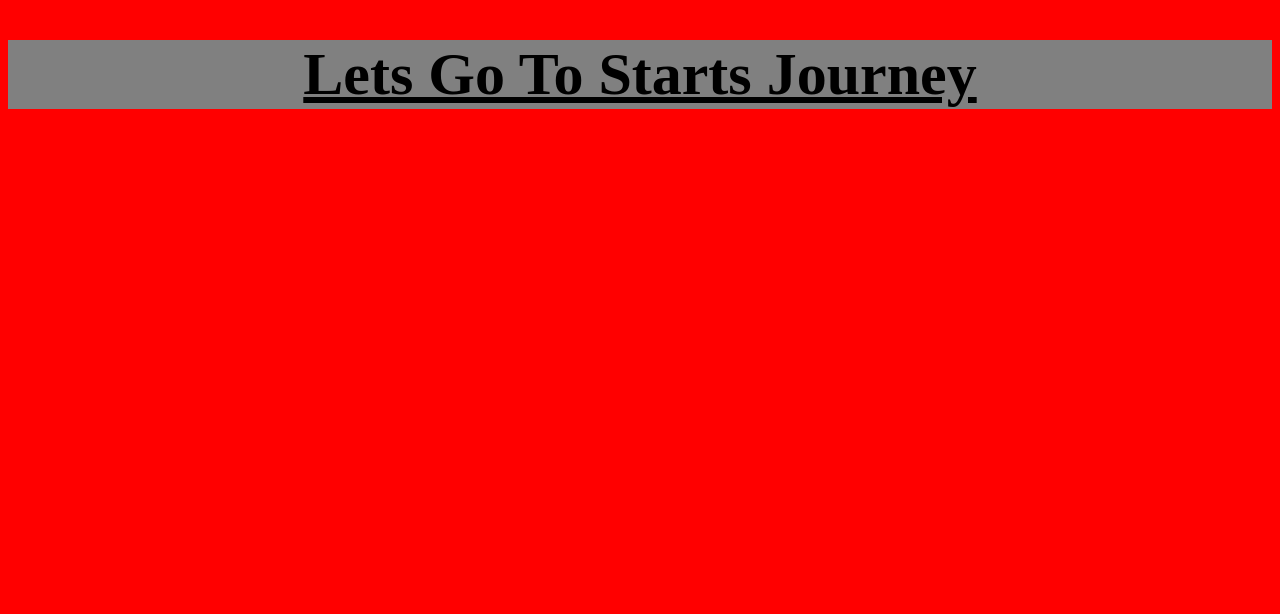
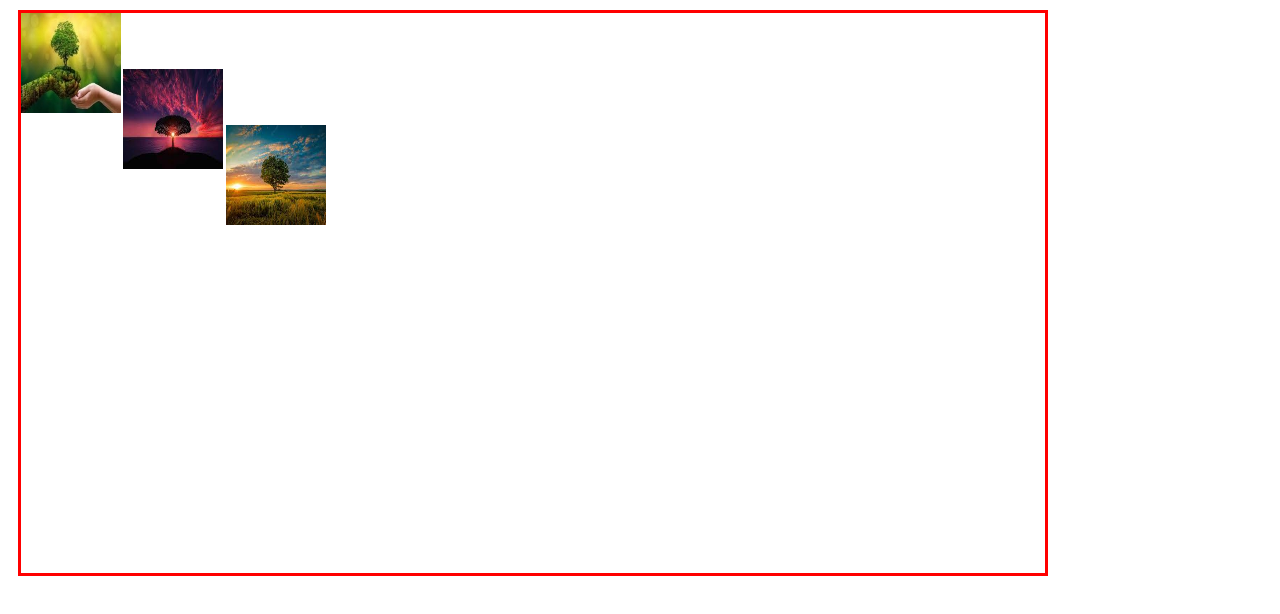
Before and after one commit to ghdeerabbas/practice-4-on-fire, a plain HTML site: page index.html in a window 1280 px wide. Drawn offline with Linux system fonts and the light colour scheme.

Commit message:
online work

```diff
--- a/index.html
+++ b/index.html
@@ -9,7 +9,9 @@
 </head>
 <body>
     <dIv class="banner">
-         <h1>lets go to starts journey</h1>
+         <img src="./big.jpg" class="one" alt="nice">
+         <img src="./small.jpg" class="two" alt="beautiful">
+         <img src="./folder.jpg" class="three" alt="awesome">
     </DIv>
 
 </html>
--- a/styles..css
+++ b/styles..css
@@ -1,24 +1,31 @@
 
-body
-    {
-        background-color: yellowgreen;}
-    .banner {
-        background: blue;
+img{
+    height: 100px;
+    width: 100px;
+    position: absolute;
 
+}
+.banner{
+    margin: 10px;
+    border: red solid;
+    height:70vh ;
+    width:80vw ;
+    position: relative;
 
-    }
-    h1{
-        color:white;
-         text-align: center;
-         text-decoration: underline;
-         text-transform: capitalize;
+}
+.one{
+    top: 0;
+    left: 0;
 
-    }
-    @media screen and (min-width:576px){body
-        {background: red
-        ;}
-        .banner{background :grey;}
-        h1{color:black;
-        font-size: 60px;}
+}
+.two{
+    top: 10%;
+    left: 10%;
+    z-index: -900;
 
-    }
+}
+.three{
+    top: 20%;
+    left: 20%;
+    z-index: -500;
+}
```
